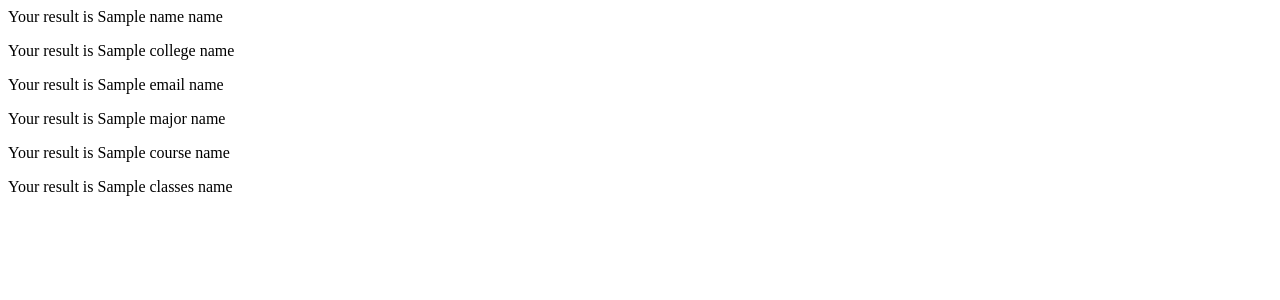
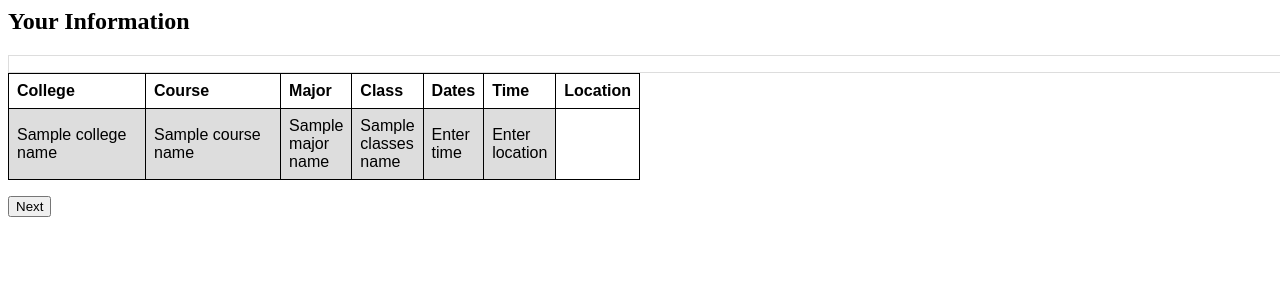
Before and after one commit to silviadebenedictis/StudyBuddy, a Flask app: template app/templates/results.html in a window 1280 px wide. Shown: the top 300 px of the page. Run offline with Flask 2, Linux system fonts and the light colour scheme; the template is opened without the code that fills it: most values are stand-ins (such as "Sample title", 1, 10 or a date in 2020).

Commit message:
Studdy Buddy

```diff
--- a/app/templates/index.html
+++ b/app/templates/index.html
@@ -5,11 +5,6 @@
     <body>
       <h1>Study Buddy </h1>
       <div class="event-list">
-        <!--<ul>-->
-        <!--  {% for event in events %}-->
-        <!--    <li>{{ event.event }} - {{ event.date }}</li>-->
-        <!--  {% endfor %}-->
-        <!--</ul>-->
       </div>
       <form method='POST' action="/results">
       Name: <br>
--- a/app/templates/results.html
+++ b/app/templates/results.html
@@ -2,12 +2,56 @@
     <head>
         <link href="static/style.css" rel="stylesheet">
     </head>
-    <body>
-        <p> Your result is {{name_name }}</p>
-        <p> Your result is {{college_name}}</p>
-        <p> Your result is {{email_name }}</p>
-        <p> Your result is {{major_name}}</p>
-        <p> Your result is {{course_name}}</p>
-        <p> Your result is {{classes_name }}</p>
+      <body>
+      <h2>Your Information</h2>
+    <p>
+    <table>
+      <style>
+      table, th, td {
+      border: 1px solid black;
+      font-family: arial, sans-serif;
+      border-collapse: collapse;
+      width: 50%;
+      text-align: left;
+      padding: 8px;
+      }
+      </style>
+    <div class="table">
+    <th>College</th>
+    <th>Course </th>
+    <th>Major </th>
+    <th>Class</th>
+    <th>Dates </th>
+    <th>Time </th>
+    <th>Location </th>
+  </tr>
+  <tr>
+    <td>
+
+      {{college_name }} </td>
+    <td>
+      {{course_name }}</td>
+    <td>
+      {{major_name}}
+    </td>
+
+    <td>{{classes_name}}</td>
+    <!--<td>McGill_University-->
+    <!--    University_of_Michgan-->
+    <!--    Hunter_College-->
+    <!--    City_College-->
+    <!--    Barch-->
+    <!--    Harvard-->
+    <!--    BMCCBMCC-->
+    </td>
+    <td>Enter time</td>
+    <td>Enter location</td>
+  </tr> </table></p>
+
     </body>
+    <p>
+    <form method='POST' action="/confirm">
+    <input type="submit" value="Next" />
+    </p>
+
 </html>
--- a/app/templates/style.css
+++ b/app/templates/style.css
@@ -0,0 +1,11 @@
+ .table {
+  font-family: arial, sans-serif;
+  border-collapse: collapse;
+  width: 100%;
+  border: 1px solid #dddddd;
+  text-align: left;
+  padding: 8px;
+    }
+
+    tr:nth-child(even) {
+  background-color: #dddddd;
```
Also changed, not shown: app/models/model.py (+95 -0 lines), app/routes.py (+40 -1 lines), app/templates/confirm.html (added, +19 -0 lines), app/templates/options.html (added, +8 -0 lines).
